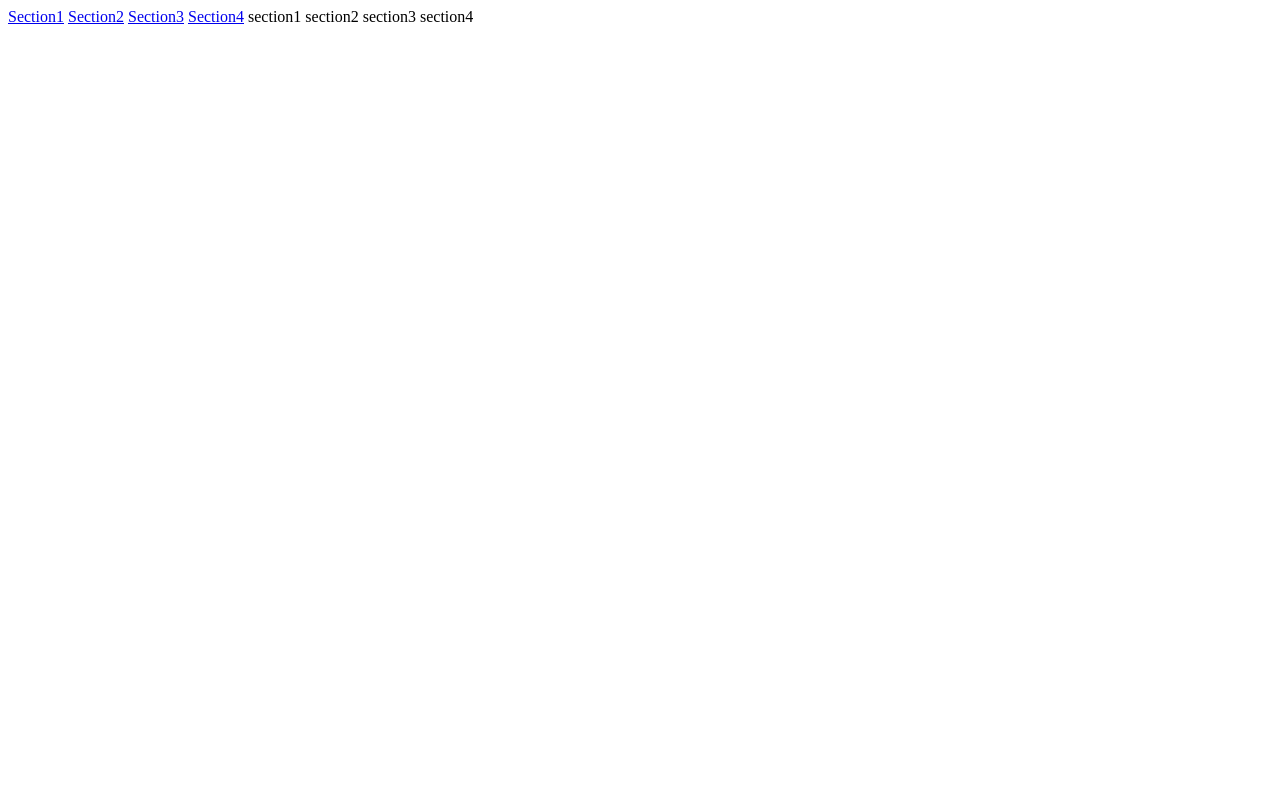
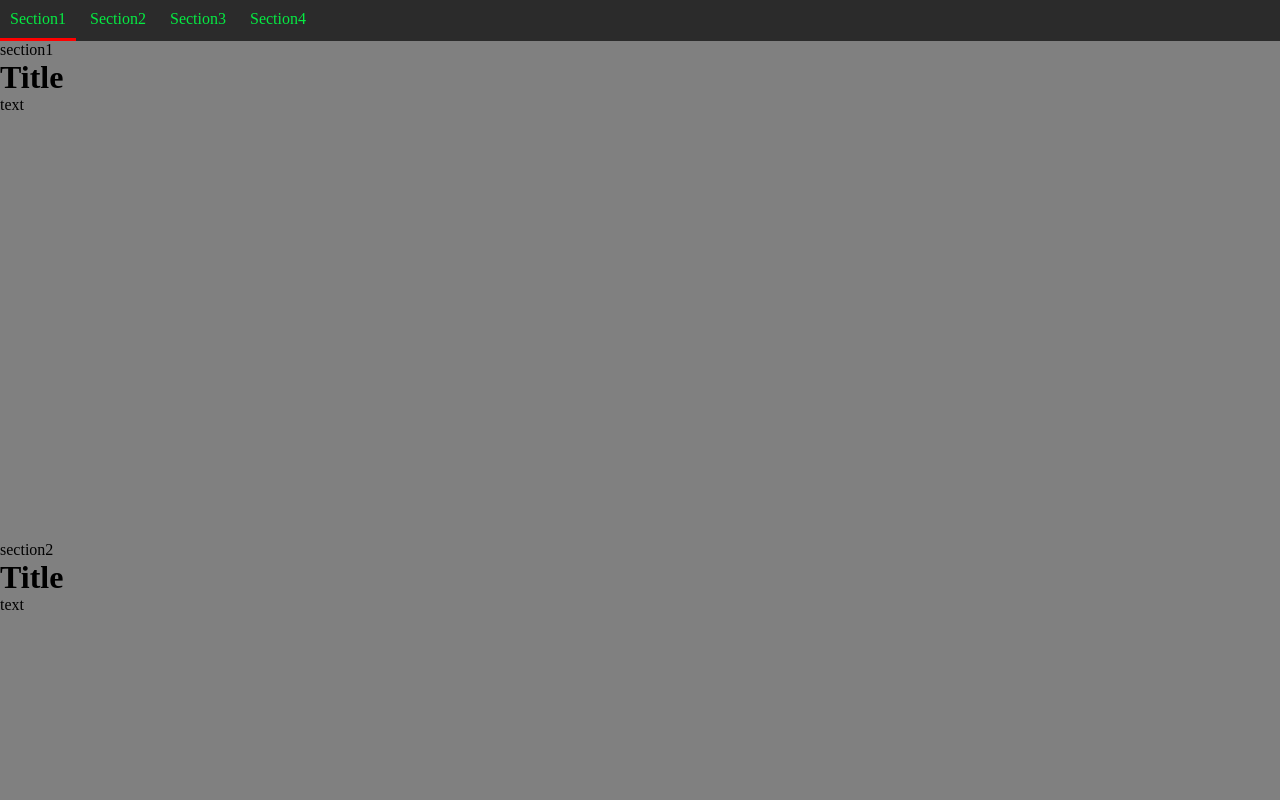
Before and after one commit to Jean7667/practice, a plain HTML site: page index.html in a window 1280 px wide. Shown: the top 800 px of the page. Drawn offline with Linux system fonts and the light colour scheme.

Commit message:
completed basic css on going js to add and remove an active class

```diff
--- a/css/style.css
+++ b/css/style.css
@@ -0,0 +1,49 @@
+
+/* CSS reset*/
+
+
+*{
+    margin: 0px;
+    padding-top:0px;
+    box-sizing: border-box;
+  }
+
+body{
+  background-color: rgb(43, 43, 43);
+}
+
+
+
+nav{
+position: fixed;
+top: o;
+width: 200px;
+background-color: black;
+overflow: auto;
+min-height: 20px;
+
+}
+
+.link{
+  display: inline-block;
+  text-align: center;
+  padding: 10px;
+  color: rgb(5, 235, 66);
+  text-decoration: none;
+  font-size: 8 ems;
+  font-weight: 200;
+  }
+
+  .link:hover {
+    border-bottom: 3px solid red;
+  }
+
+  .active{
+    border-bottom: 2px solid white;
+ }
+
+
+ .section-view{
+  min-height: 500px;
+  background-color: grey;
+ }
--- a/index.html
+++ b/index.html
@@ -4,25 +4,52 @@
     <meta charset="UTF-8">
     <meta name="viewport" content="width=device-width, initial-scale=1.0">
     <title>Index.html</title>
+    <link rel="stylesheet" href="css/style.css">
+    <script src="scripts/main.js" defer></script>
 </head>
 
 <body>
-   <na>
+    <na>
     <a class="link active" href="#section1">Section1</a>
-    <a class="link active" href="#section2">Section2</a>
-    <a class="link active" href="#section3">Section3</a>
-    <a class="link active" href="#section4">Section4</a>
-
-</na>
+    <a class="link" href="#section2">Section2</a>
+    <a class="link" href="#section3">Section3</a>
+    <a class="link" href="#section4">Section4</a>
+    </na>
 
 <!--anchor 1-------->
-<a id="section1">section1</a>
 
+
+<div class="section-view">
+    <a id="section1">section1</a>
+    <h1>Title</h1>
+    <p>text</p>
+
+</div>
+
+<div class="section-view">
 <a id="section2">section2</a>
 
+<h1>Title</h1>
+    <p>text</p>
+
+</div>
+
+<div class="section-view">
 <a id="section3">section3</a>
+
+<h1>Title</h1>
+    <p>text</p>
+
+</div>
+
+<div class="section-view">
+
 
 <a id="section4">section4</a>
 
+<h1>Title</h1>
+    <p>text</p>
+
+</div>
 </body>
 </html>
--- a/scripts/main.js
+++ b/scripts/main.js
@@ -0,0 +1,11 @@
+console.log("JSOK");
+
+// Add active class to the current button (highlight it)
+const allinks = document.querySelectorAll(".link")
+
+console.log(allinks);
+
+links.array.forEach(links => {
+    links
+
+});
```
